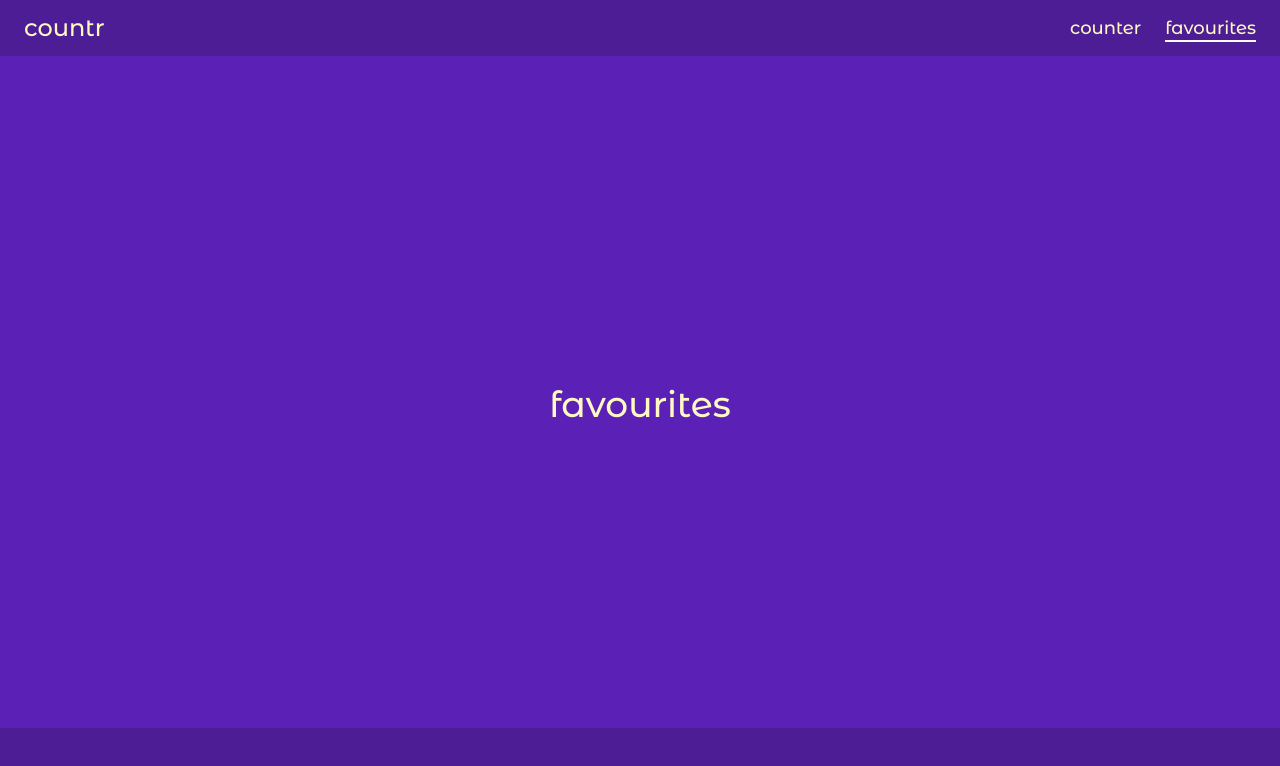
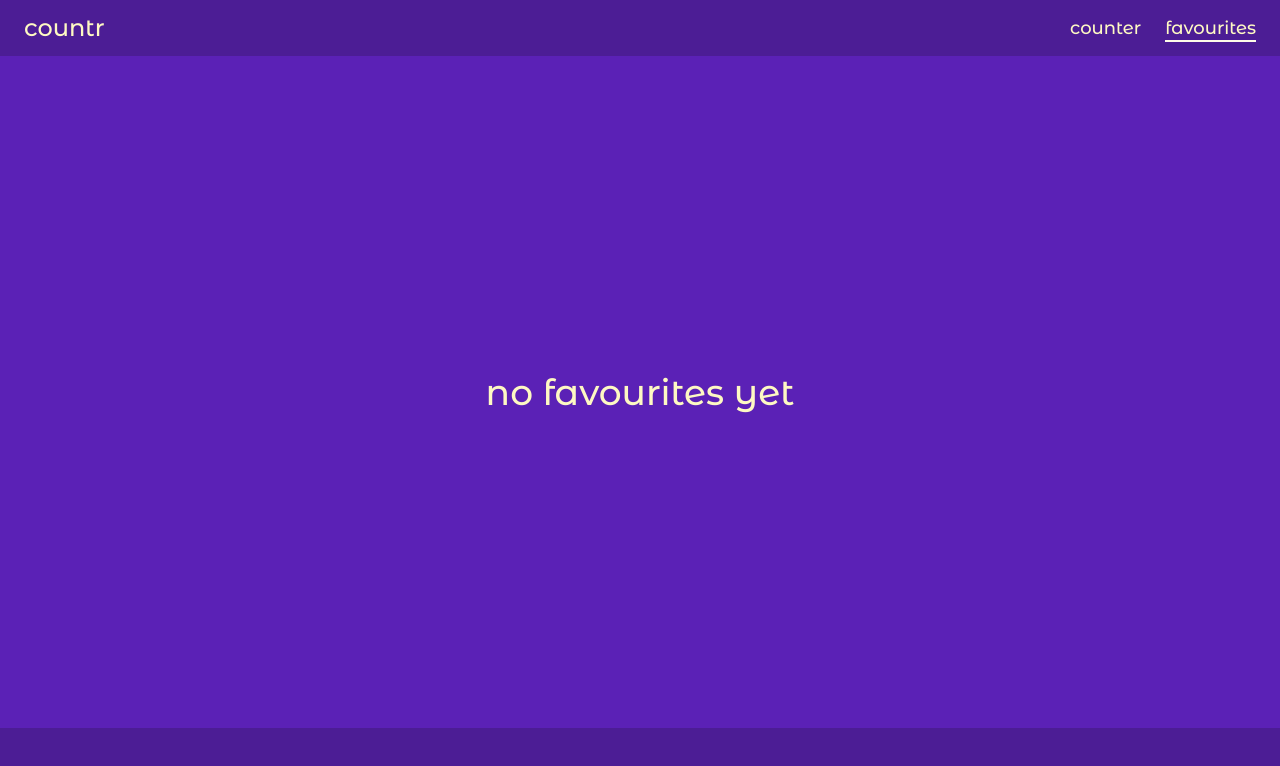
Before and after one commit to malthesers/countr, a Nuxt app: page /favourites in a window 1280 px wide. Shown: the top 766 px of the page. Built offline with nearby package versions, Linux system fonts and the light colour scheme.

Commit message:
Replaced 'favourites' title with conditional 'no favs' text

```diff
--- a/app.vue
+++ b/app.vue
@@ -6,7 +6,7 @@
         <NuxtPage :key="$route.fullPath"/>
       </NuxtLayout>
     </div>
-    <CounterHistory />
+    <CounterHistory/>
   </div>
 </template>
 
--- a/pages/favourites.vue
+++ b/pages/favourites.vue
@@ -1,7 +1,7 @@
 <template>
-  <section class="w-full max-w-3xl mx-auto pt-20">
-    <h1 class="text-4xl text-center">favourites</h1>
-    <div class="flex flex-wrap justify-center gap-8 mt-10 p-2 text-center">
+  <section>
+    <h1 v-if="favStore.favs.length === 0" class="text-4xl text-center">no favourites yet</h1>
+    <div v-if="favStore.favs.length !== 0" class="flex flex-wrap justify-center gap-8 mt-10 p-2 text-center">
       <TransitionGroup name="fade">
         <span v-for="number in favStore.favs" :key="number" @click="removeFavourite($event)" class="relative cursor-pointer overflow-hidden">
           <div class="top-0 left-0 px-8 py-4 border-2 border-yellow-100 rounded-full duration-200 hover:bg-yellow-100 hover:text-violet-800">{{ number }}</div>
```
